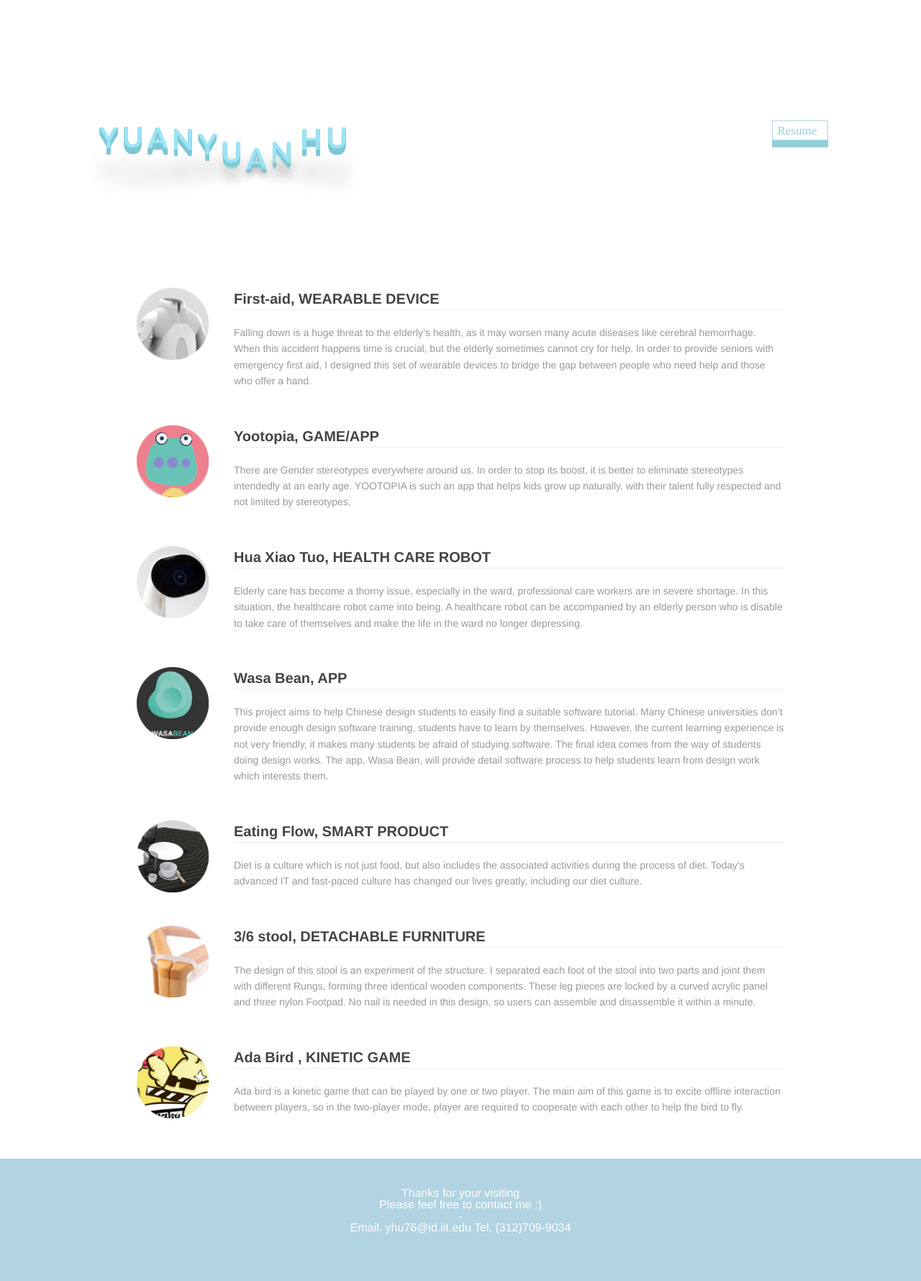
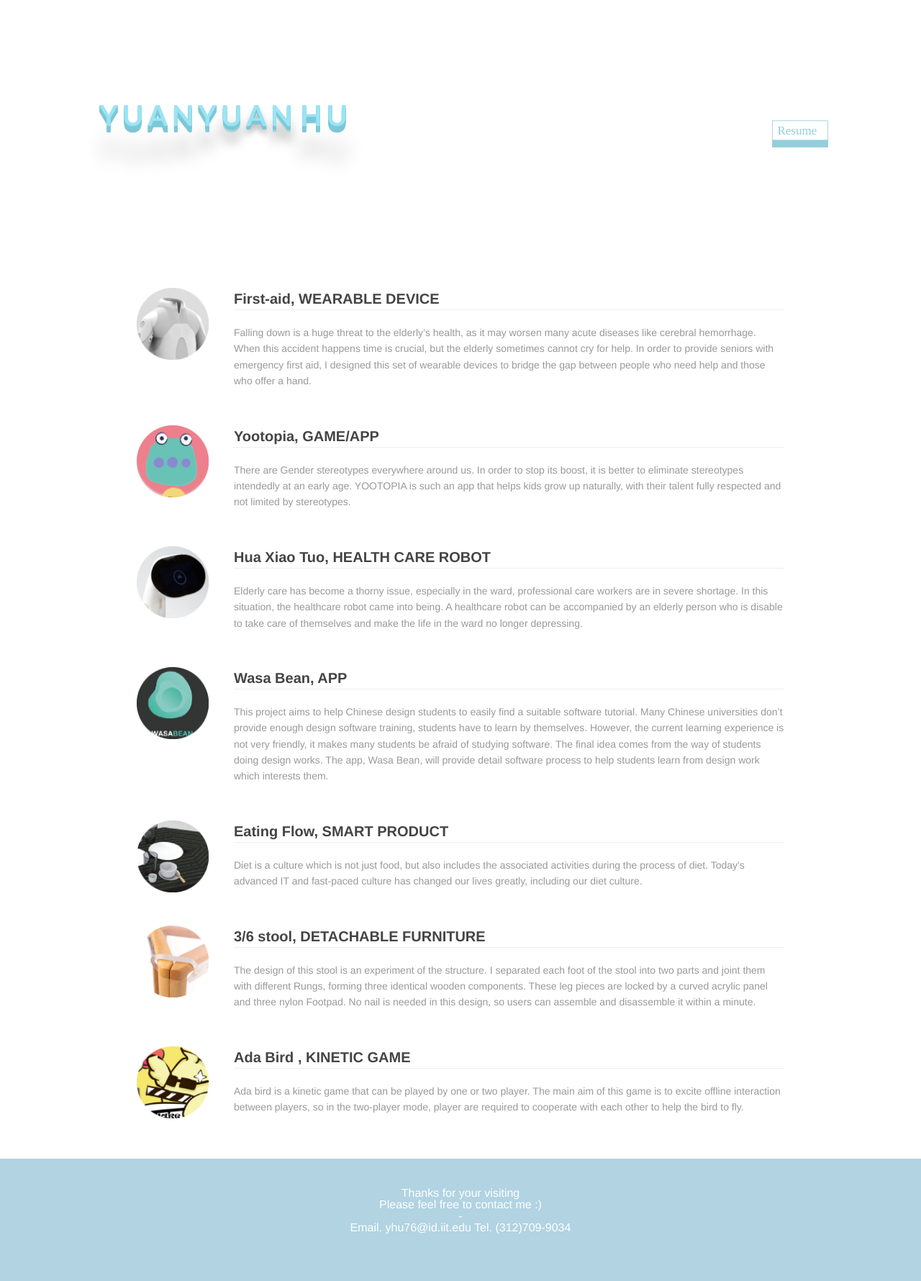
Before and after one commit to yuanyuanhu96/Potfolio-Archive, a Jekyll site: the page built from index.md, in a window 1280 px wide. Shown: the whole page at 72% size. Built offline with Jekyll 4.4.1, drawn with Linux system fonts in a browser that asks for light colours.

Commit message:
Update style.css

```diff
--- a/_includes/style.css
+++ b/_includes/style.css
@@ -237,7 +237,7 @@
   //font: Georgia;
   font-style: normal;
   font-weight: 600;
-  margin-top: 50px;
+  //margin-top: 50px;
   margin-left: 10px;
   //background-color: #FFB6C1;//测试区域
 }
@@ -264,13 +264,14 @@
 }
 
 h1 span {
+  te
   position: relative;
   top: 10px;
   display: inline-block;
   -webkit-animation: bounce 0.5s ease infinite alternate;
   font-family: 'Gill Sans', cursive;
   font-size: 40px;
-  font-weight: 800;
+  font-weight: 600;
   color: #9BE4F3;
   text-shadow: 0 1px 0 #7EC7D6,
     0 2px 0 #7EC7D6,
@@ -357,7 +358,7 @@
 
 @media screen and (max-width: 767px) {
 .resume {
-  margin-top: 100px;
+  margin-top: 50px;
 }
 }
 
```
